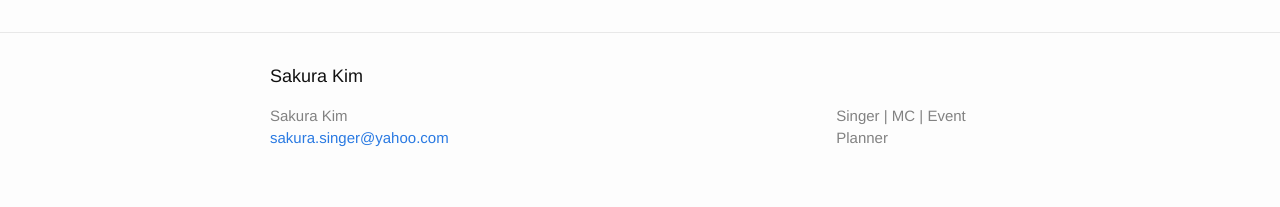
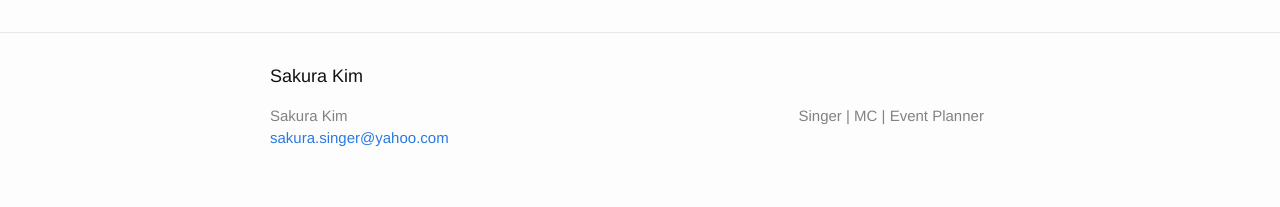
Before and after one commit to sakurakiminfo/sakurakiminfo.github.io, a Jekyll site: the page built from index.html, in a window 1280 px wide. Shown: the part 1833-2040 px from the top of the page. Built offline with Jekyll 4.4.1, drawn with Linux system fonts in a browser that asks for light colours; emoji names are drawn with the system emoji font; the list of posts is cut into pages by our own code.

Commit message:
fixing footer

```diff
--- a/_sass/_layout.scss
+++ b/_sass/_layout.scss
@@ -132,13 +132,13 @@
 }
 
 .footer-col-2 {
-    width: -webkit-calc(40% - (#{$spacing-unit} / 2));
-    width:         calc(40% - (#{$spacing-unit} / 2));
+    width: -webkit-calc(35% - (#{$spacing-unit} / 2));
+    width:         calc(35% - (#{$spacing-unit} / 2));
 }
 
 .footer-col-3 {
-    width: -webkit-calc(25% - (#{$spacing-unit} / 2));
-    width:         calc(25% - (#{$spacing-unit} / 2));
+    width: -webkit-calc(30% - (#{$spacing-unit} / 2));
+    width:         calc(30% - (#{$spacing-unit} / 2));
 }
 
 @include media-query($on-laptop) {
```
